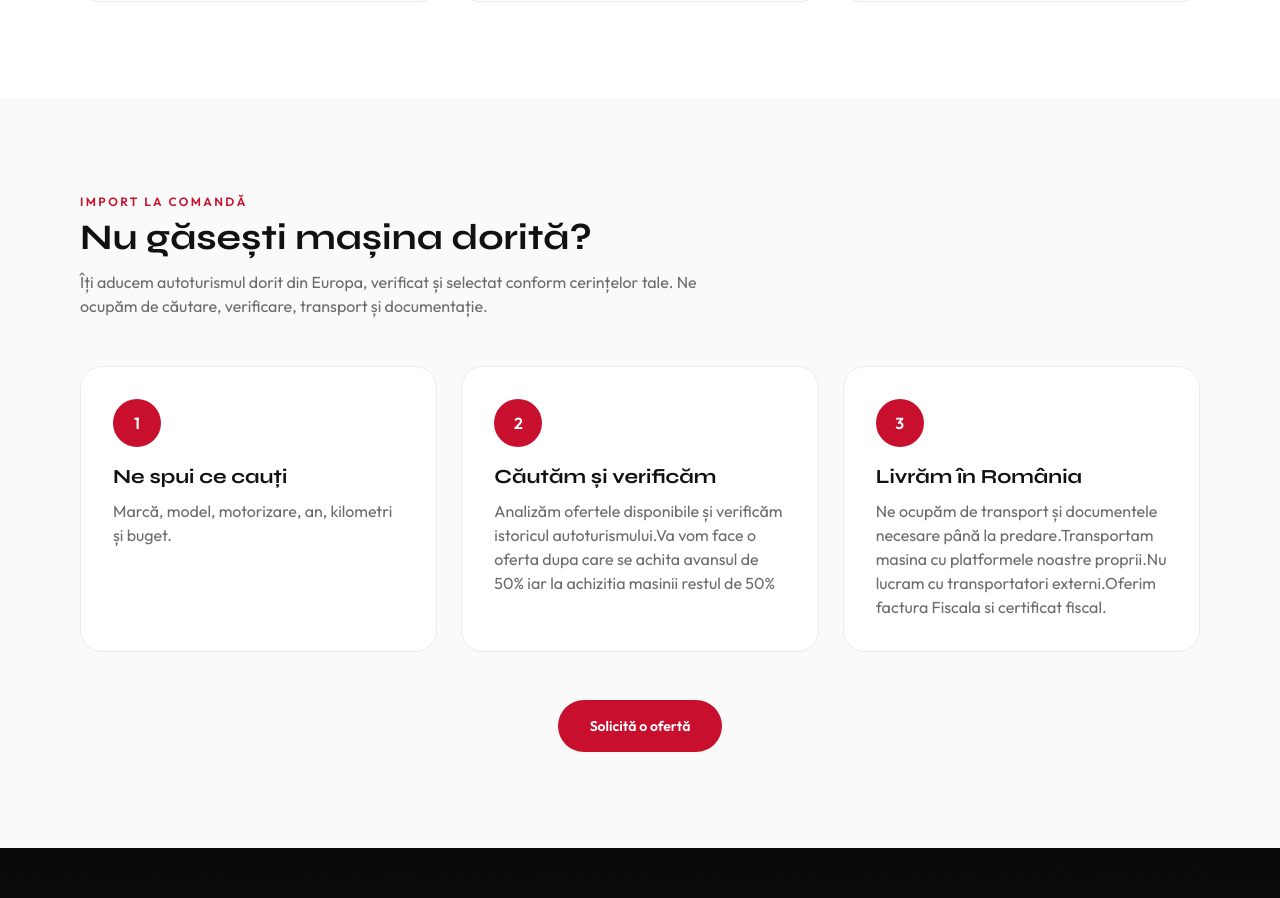
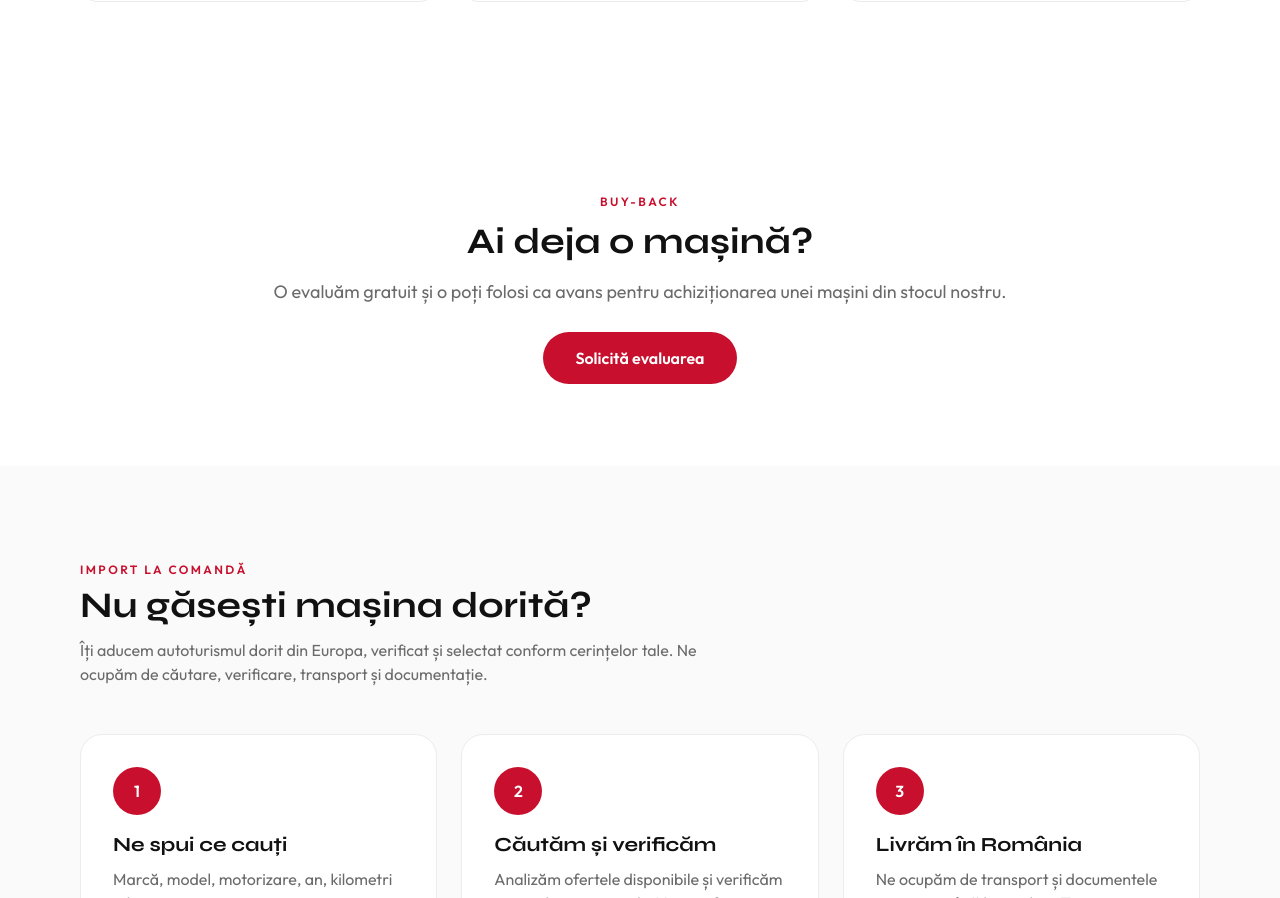
Before and after one commit to backstagelevelone-crypto/cosram-auto, a Next.js app in the folder cosram-auto-main/: page / in a window 1280 px wide. Shown: the part 3803-4701 px from the top of the page. Built offline with nearby package versions, Linux system fonts and the light colour scheme; no server answers.

Commit message:
Update page.tsx

```diff
--- a/cosram-auto-main/src/app/page.tsx
+++ b/cosram-auto-main/src/app/page.tsx
@@ -9,6 +9,7 @@ import SeoContent from "@/components/SeoContent";
 import FacebookScrollPrompt from "@/components/FacebookScrollPrompt";
 
 const Servicii = dynamic(() => import("@/components/sections/Servicii"));
+const BuyBack = dynamic(() => import("@/components/sections/BuyBack"));
 const Livrare = dynamic(() => import("@/components/sections/Livrare"));
 const RateCalculator = dynamic(
   () => import("@/components/sections/RateCalculator")
@@ -22,17 +23,20 @@ export default function Home() {
   return (
     <>
       <Navbar />
+
       <main>
         <Hero />
         <Parteneri />
         <Servicii />
         <StocSection />
+        <BuyBack />
         <MasiniLaComanda />
         <Livrare />
         <RateCalculator />
         <Recenzii />
         <SeoContent />
       </main>
+
       <Footer />
       <FacebookScrollPrompt />
       <WhatsAppFab />
```
